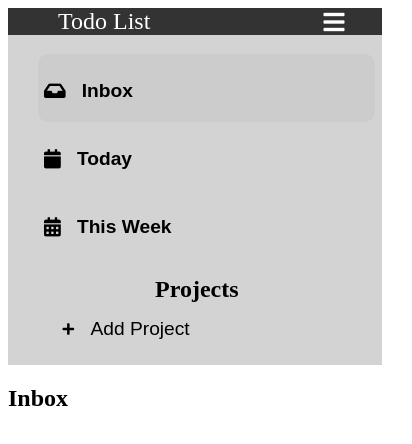
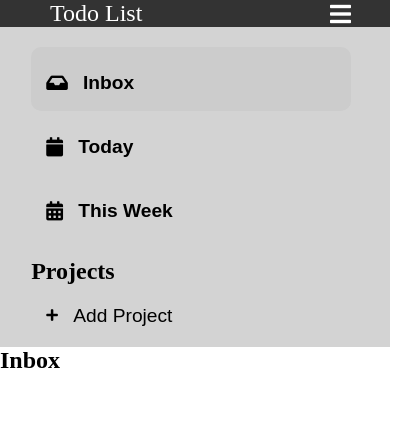
Before and after one commit to AhmadAllabadi1/Todo-List, a website built with webpack: page src/template.html in a window 390 px wide. Both pictures are taken after a click on the button 349 px from the left and 21 px from the top of the page. Shown: the whole page, 412 px wide, since content can reach past the window. Built offline with nearby package versions, Linux system fonts and the light colour scheme; files whose address does not match are found by name.

Commit message:
Commiting

```diff
--- a/src/styles/sideBar.css
+++ b/src/styles/sideBar.css
@@ -7,6 +7,10 @@
 
 *{
     color: black;
+    margin: 0;
+    padding: 0;
+    border: 0;
+    box-sizing: border-box;
 }
 
 .main-title{
@@ -56,8 +60,9 @@
     display: flex;
     width:90%;
     height: 30%;
-    border-radius: 10px;;
+    border-radius: 10px;
     align-items: center;
+    padding-left: 15px;
 }
 
 .inboxContainer:hover,.todayContainer:hover,.weekContainer:hover,.addProjectContainer:hover{
@@ -80,9 +85,8 @@
 .projectContainer{
     display: flex;
     flex-direction: column;
-    align-items: center;
     height: 10%;
-    justify-content: space-around;
+    justify-content: center;
     padding-top: 5%;
     padding-left: 8%;
 }
@@ -126,7 +130,7 @@
     }
     .inboxContainer,.todayContainer,.weekContainer{
         width: 100%;
-        padding-bottom: 20px;
+        padding-bottom: 17px;
         color: black;
         font-weight: 600;
         align-items: center;
@@ -144,8 +148,7 @@
     }
 
     .projectContainer{
-        width: 100%;
-        padding-bottom: 20px;
+        display: flex;
     }
 
     .projectTitle{
@@ -154,15 +157,9 @@
     }
 
     .addProjectContainer{
-        display: flex;
-        align-items: center;
-        width: 90%;
-        padding-top: 5px;
-        padding-bottom: 5px;
-    }
-
-    .addProjectText{
-        font-size: 1.2rem;
+        padding-top: 10px;
+        padding-bottom: 10px;
+        margin-bottom: 10px;
     }
 
     .active{
```
Also changed, not shown: dist/main.js.
